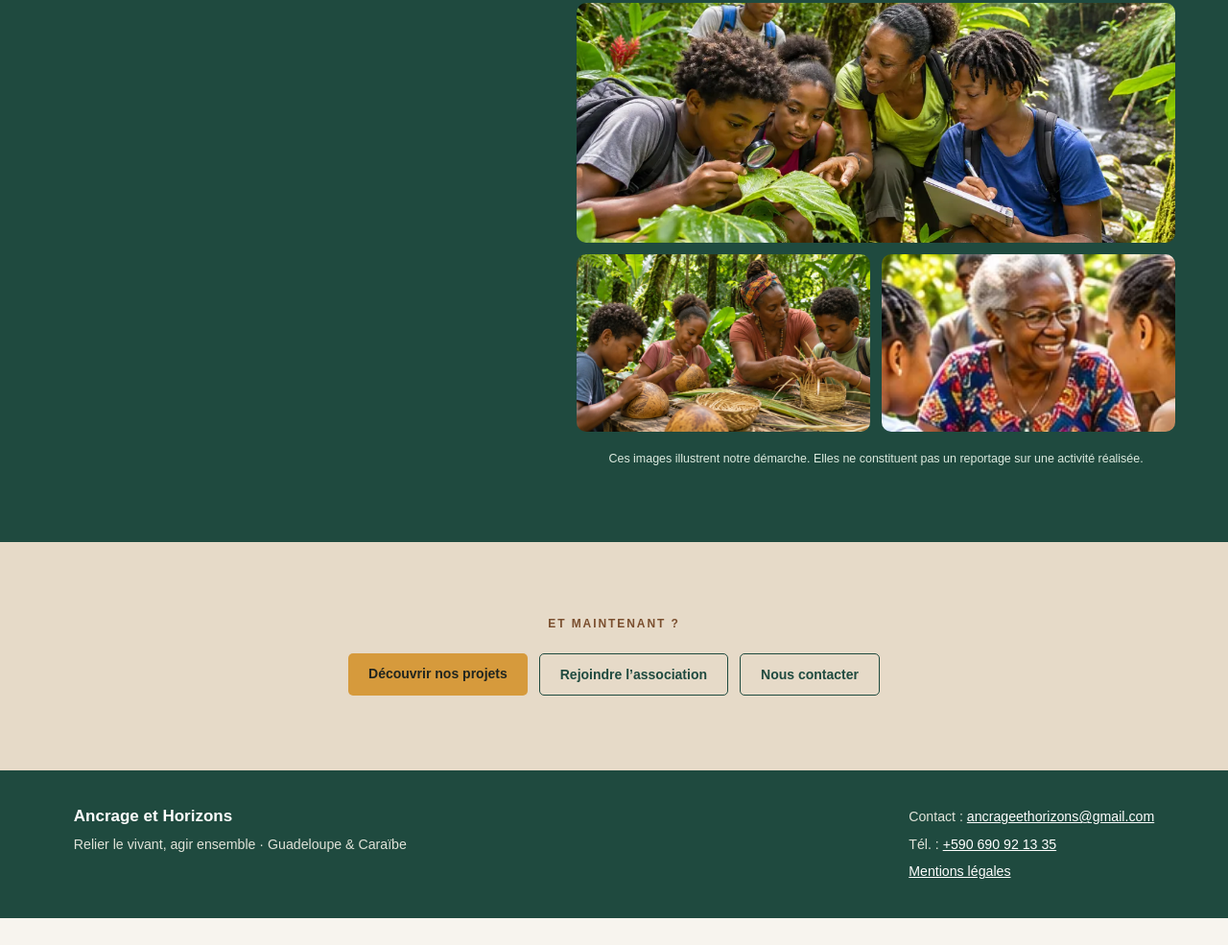
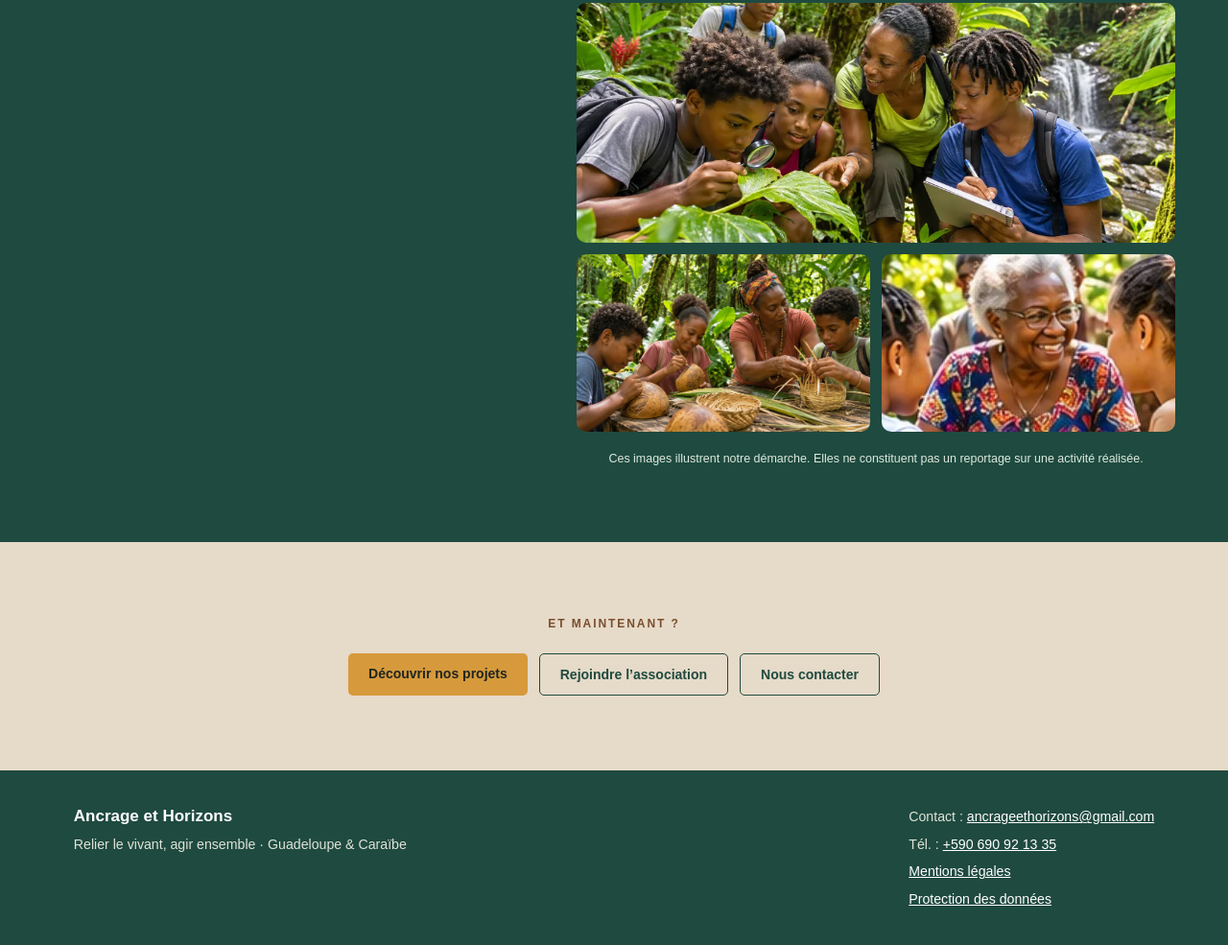
Before and after one commit to ancrageethorizons-coder/site-ancrage-et-horizons, a plain HTML site: page activites/index.html in a window 1280 px wide. Shown: the part 913-1898 px from the top of the page at 96% size. Before the commit the page ends 1870 px from the top, so only its background shows below. Drawn offline with Linux system fonts and the light colour scheme; a script that the page names is missing.

Commit message:
Ajouter la confidentialité au pied de page

```diff
--- a/activites/index.html
+++ b/activites/index.html
@@ -41,7 +41,7 @@ header{display:flex;justify-content:space-between;align-items:center;gap:22px;pa
 <section class="transverse"><div class="inner"><div><div class="eyebrow" data-field="transverseEyebrow"></div><h2 data-field="transverseTitle"></h2><p data-field="transverseIntro"></p><ul id="crossExamples"></ul><p class="conclusion" data-field="transverseConclusion"></p></div><div><div class="transverse-grid"><img src="../assets/activite-education.webp" alt="Illustration d’un atelier de découverte en forêt" loading="lazy"><img src="../assets/transmission-foret.webp" alt="Illustration d’un atelier artisanal en forêt tropicale" loading="lazy"><img src="../assets/activite-solidarite.webp" alt="Illustration de rencontres entre générations" loading="lazy"></div><p class="image-note">Ces images illustrent notre démarche. Elles ne constituent pas un reportage sur une activité réalisée.</p></div></div></section>
 <section class="cta"><div class="inner"><div class="eyebrow">Et maintenant ?</div><h2 data-field="ctaTitle"></h2><p data-field="ctaText"></p><div class="btns"><a class="btn" href="/projets/">Découvrir nos projets</a><a class="btn btn-outline" id="cta-adhesion" href="/#adherer">Rejoindre l’association</a><a class="btn btn-outline" href="/#contact">Nous contacter</a></div></div></section>
 </main>
-<footer><div><strong>Ancrage et Horizons</strong><br><small>Relier le vivant, agir ensemble · Guadeloupe & Caraïbe</small></div><div><small>Contact : <a href="mailto:ancrageethorizons@gmail.com">ancrageethorizons@gmail.com</a><br>Tél. : <a href="tel:+590690921335">+590 690 92 13 35</a><br><a href="/mentions-legales/">Mentions légales</a></small></div></footer>
+<footer><div><strong>Ancrage et Horizons</strong><br><small>Relier le vivant, agir ensemble · Guadeloupe & Caraïbe</small></div><div><small>Contact : <a href="mailto:ancrageethorizons@gmail.com">ancrageethorizons@gmail.com</a><br>Tél. : <a href="tel:+590690921335">+590 690 92 13 35</a><br><a href="/mentions-legales/">Mentions légales</a><br><a href="/confidentialite/">Protection des données</a></small></div></footer>
 <script>
 (()=>{
  const d=(window.AH_PAGES&&window.AH_PAGES.activites)||{};
```
